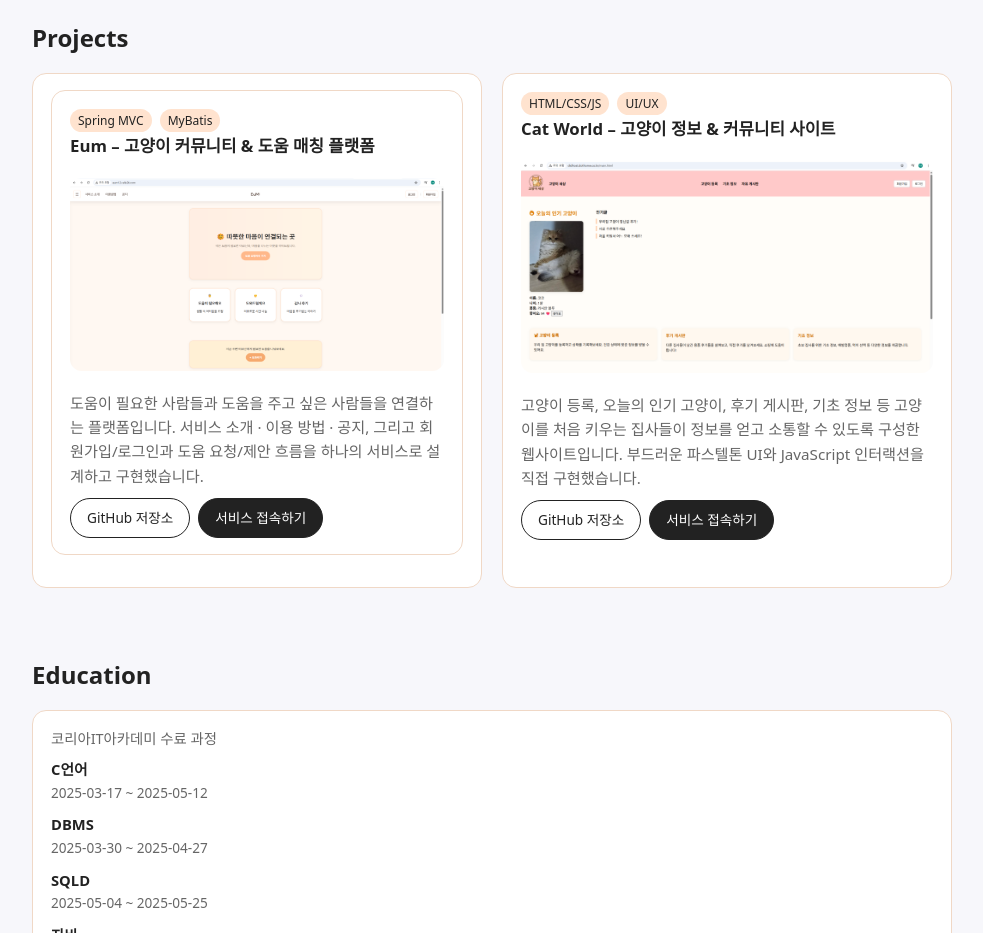
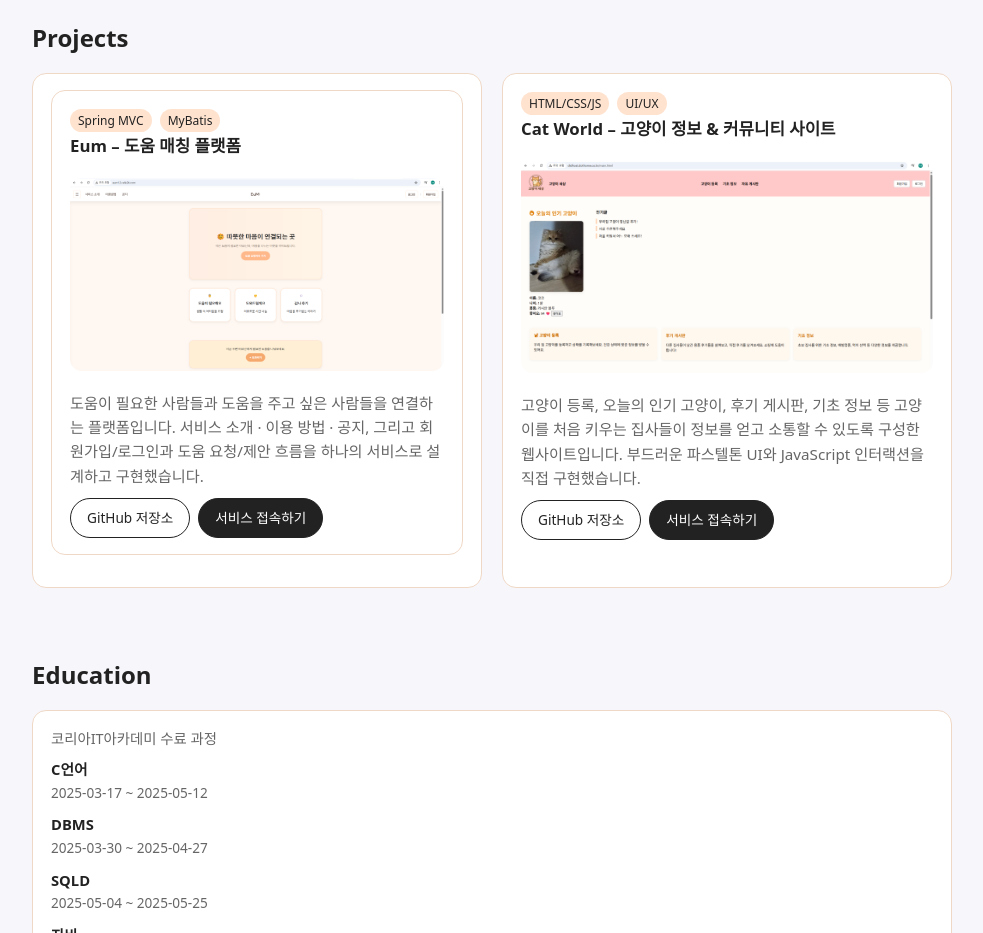
Before and after one commit to heeyoon12/heeyoon.github.io, a plain HTML site: page index.html in a window 1280 px wide. Shown: the part 840-1773 px from the top of the page, without its empty margins (148-1131 px from the left). Drawn offline with Linux system fonts and the light colour scheme; a web font is replaced by a local one.

Commit message:
오타 수정

```diff
--- a/index.html
+++ b/index.html
@@ -382,7 +382,7 @@
                     <div class="card">
                         <span class="tag">Spring MVC</span>
                         <span class="tag">MyBatis</span>
-                        <h3>Eum – 고양이 커뮤니티 & 도움 매칭 플랫폼</h3>
+                        <h3>Eum – 도움 매칭 플랫폼</h3>
 
                         <!-- 포트폴리오 레포의 images/eum_main.png 경로에 이미지 업로드 -->
                         <img src="images/eum_main.png" alt="Eum 메인 화면"
```
